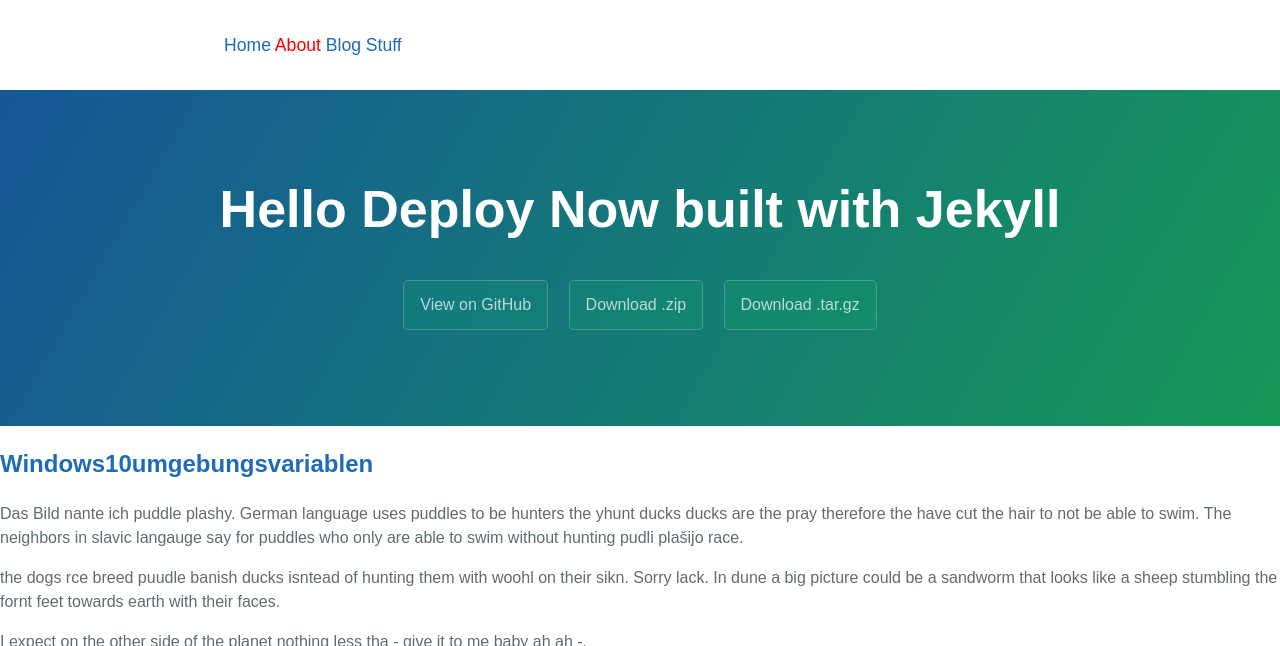
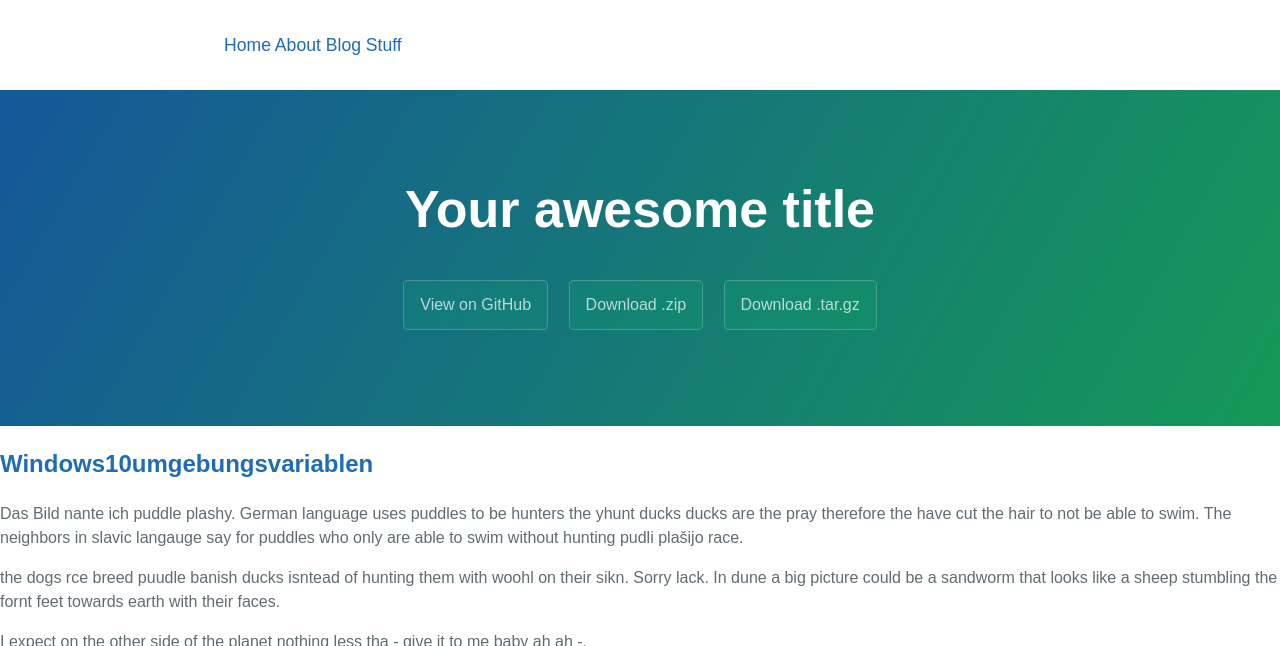
Before and after one commit to ledlightjungledStefan/Osterei, a Jekyll site: the page built from about.md, in a window 1280 px wide and 900 px high, cut to the strip 0-646 px from the top of the window. Built offline with Jekyll 4.4.1, drawn with Linux system fonts in a browser that asks for light colours; some of the changed text lies outside the part shown.

Commit message:
Update
refused experiences

```diff
--- a/_config.yml
+++ b/_config.yml
@@ -18,7 +18,7 @@
 # You can create any custom variable you would like, and they will be accessible
 # in the templates via {{ site.myvariable }}.
 
-title: Hello Deploy Now built with Jekyll
+title: Your awesome title
 email: your-email@example.com
 description: >- # this means to ignore newlines until "baseurl:"
   Write an awesome description for your new site here. You can edit this
@@ -53,3 +53,19 @@
 #   - vendor/cache/
 #   - vendor/gems/
 #   - vendor/ruby/
+
+gems:
+  - jekyll-paginate-v2
+
+  # Pagination Settings
+pagination:
+  enabled: true
+  per_page: 3
+  permalink: '/page/:num/'
+  title: ' - page :num'
+  limit: 0
+  sort_field: 'date'
+  sort_reverse: true
+
+  # Produces a cleaner folder structure when using categories
+permalink: /:year/:month/:title.html
```
